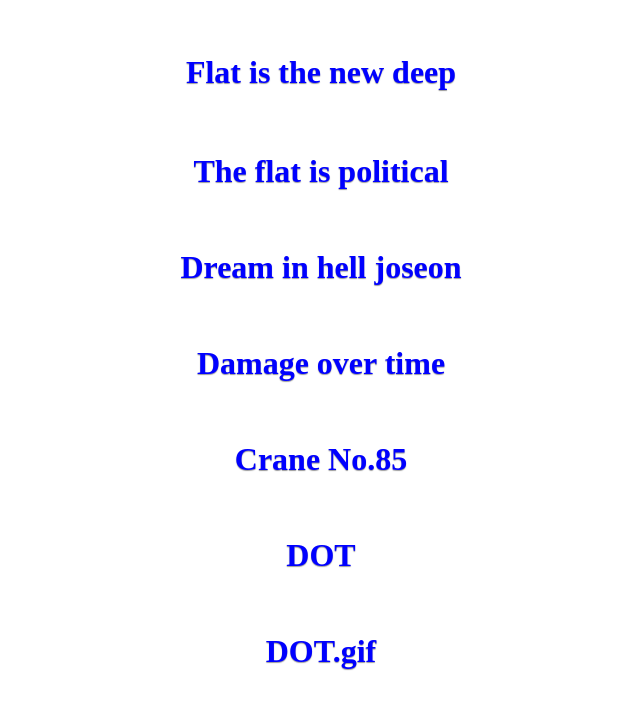
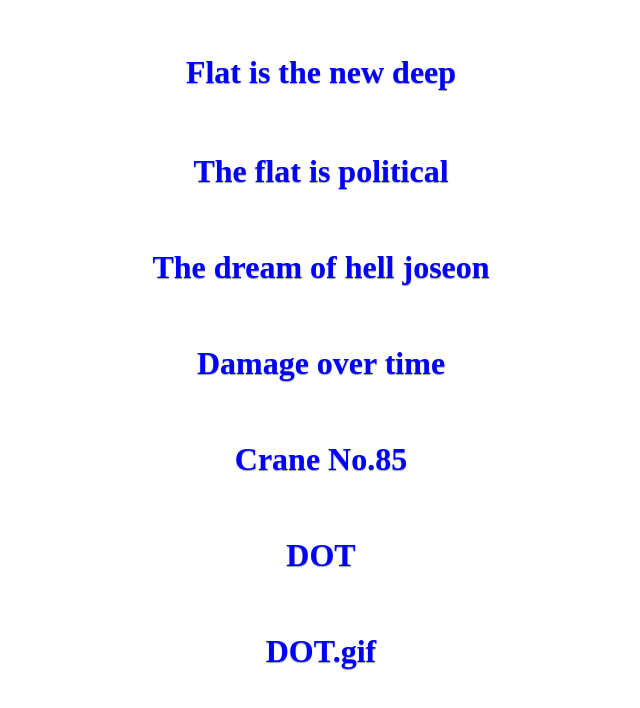
Before and after one commit to standlaid/portfolio, a plain HTML site: page index.html in a window 1280 px wide. Shown: the whole page, without its empty margins (319-959 px from the left). Drawn offline with Linux system fonts and the light colour scheme.

Commit message:
Update index.html

```diff
--- a/index.html
+++ b/index.html
@@ -53,7 +53,7 @@
 
 
             <a href="DIHJ.html" style="color">
-              Dream in hell joseon</a>
+              The dream of hell joseon</a>
 
 
         <p style="margin-top:20px;">
```
